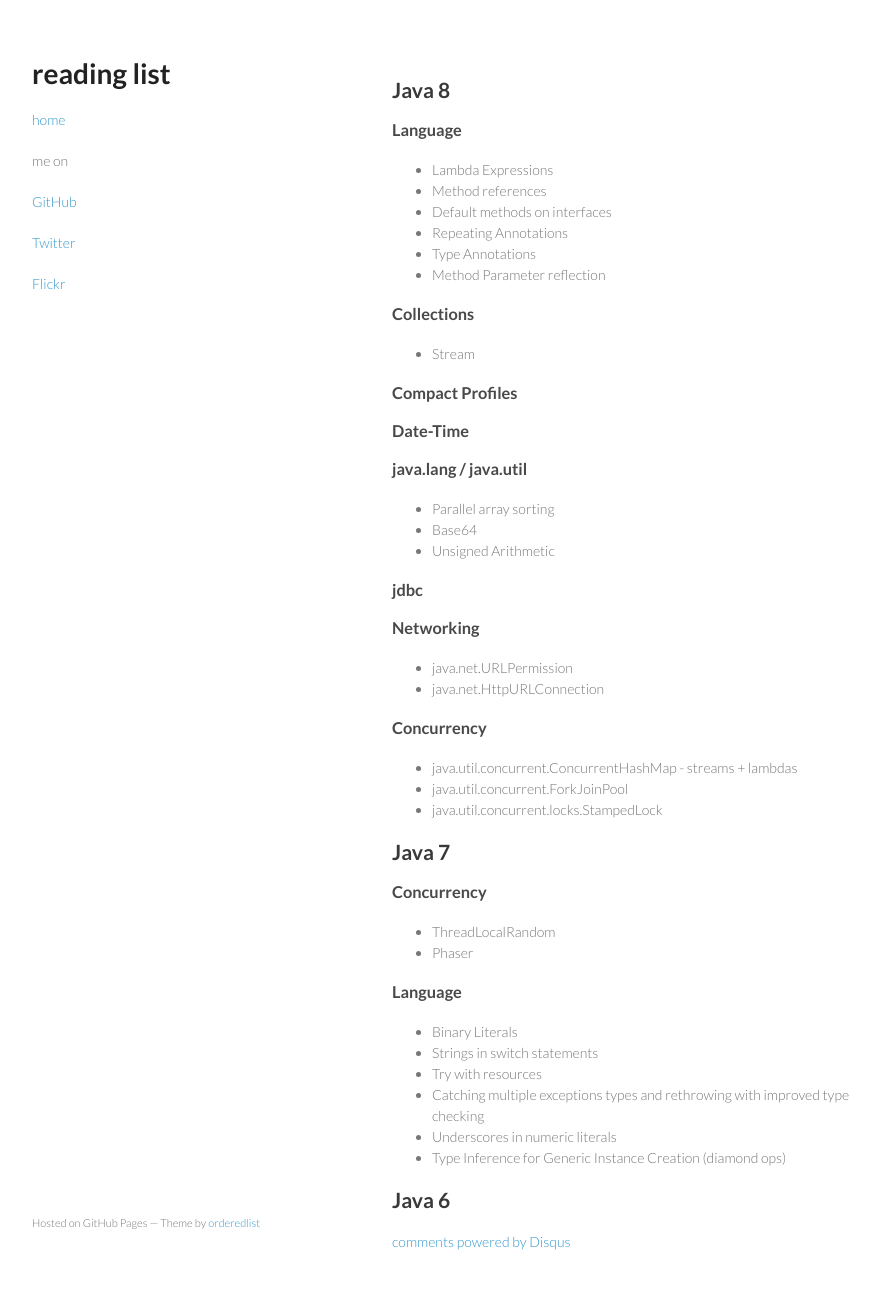
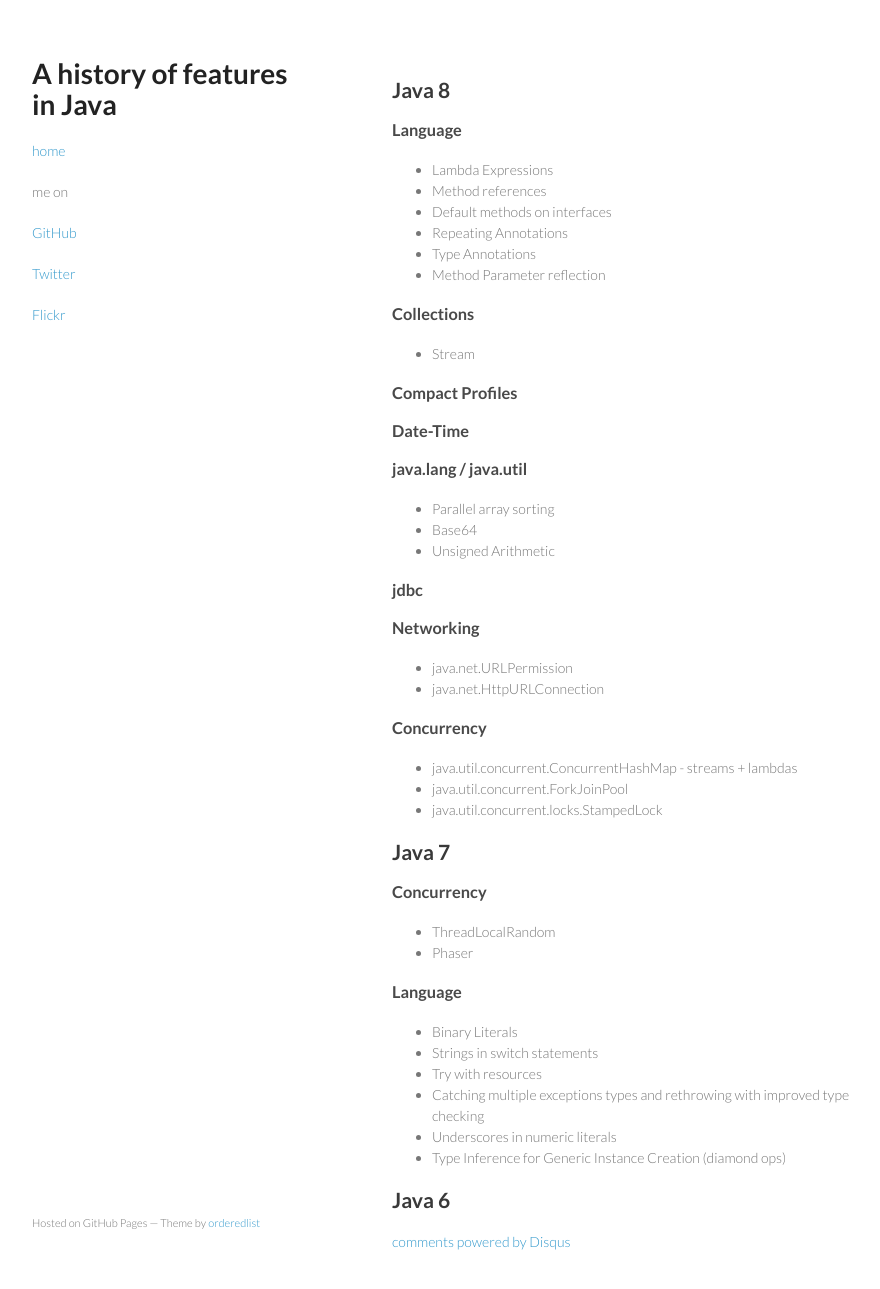
Before and after one commit to davepkennedy/davepkennedy.github.com, a Jekyll site: the page built from _posts/2017-02-05-java-features-history.md, in a window 1280 px wide and 1302 px high. Shown: the top 1289 px of the window, without its empty margins (178-1058 px from the left). Built offline with Jekyll 4.4.1, drawn with Linux system fonts in a browser that asks for light colours; comment, search, counter and statistics services are not loaded.

Commit message:
Wrong article title

```diff
--- a/_posts/2017-02-05-java-features-history.md
+++ b/_posts/2017-02-05-java-features-history.md
@@ -1,6 +1,6 @@
 ---
 layout: post
-title: reading list
+title: A history of features in Java
 ---
 ## Java 8
 
```
